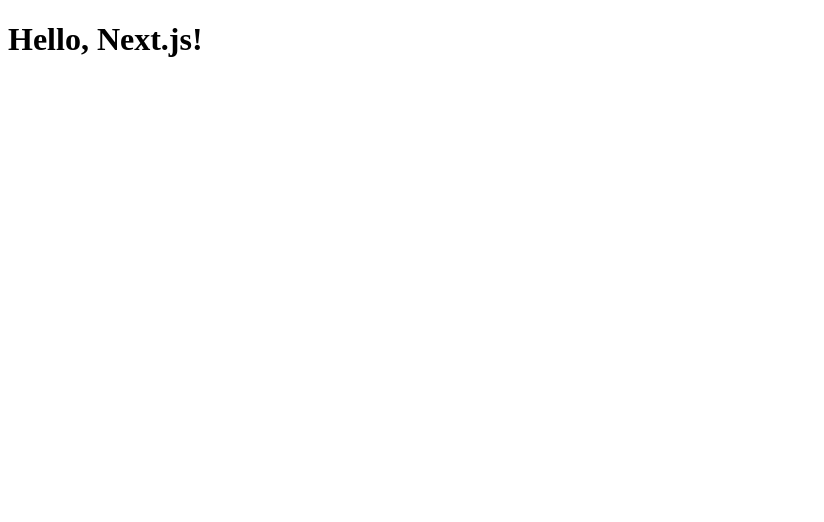
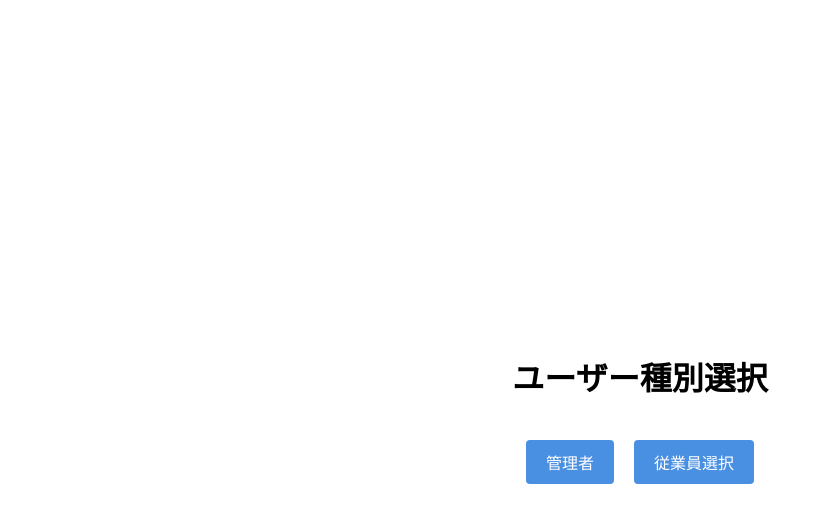
Before and after one commit to kakaz-one/brushuptest-1, a Next.js app: page / in a window 1280 px wide. Shown: the top 522 px of the page, without its empty margins (0-824 px from the left). Built offline with nearby package versions, Linux system fonts and the light colour scheme.

Commit message:
管理者ページと従業員ページの作成だけ。全て中身は空です。

```diff
--- /dev/null
+++ b/src/app/page.module.css
@@ -0,0 +1,28 @@
+.container {
+  display: flex;
+  flex-direction: column;
+  align-items: center;
+  justify-content: center;
+  min-height: 100vh;
+  gap: 20px;
+}
+
+.buttonContainer {
+  display: flex;
+  gap: 20px;
+}
+
+.button {
+  padding: 10px 20px;
+  font-size: 16px;
+  cursor: pointer;
+  background-color: #4a90e2;
+  color: white;
+  border: none;
+  border-radius: 4px;
+  transition: background-color 0.3s;
+}
+
+.button:hover {
+  background-color: #357abd;
+}
--- a/src/app/page.tsx
+++ b/src/app/page.tsx
@@ -1,3 +1,22 @@
+import Link from 'next/link'
+import styles from './page.module.css'
+
 export default function Page() {
-  return <h1>Hello, Next.js!</h1>
+  return (
+    <div className={styles.container}>
+      <h1>ユーザー種別選択</h1>
+      <div className={styles.buttonContainer}>
+        <Link href="/admin">
+          <button className={styles.button}>
+            管理者
+          </button>
+        </Link>
+        <Link href="/admin_employee_select">
+          <button className={styles.button}>
+            従業員選択
+          </button>
+        </Link>
+      </div>
+    </div>
+  )
 }
```
Also changed, not shown: src/app/admin_employee_select/page.tsx (added, +22 -0 lines), src/app/auth/admin/page.tsx (added), src/app/auth/employee/[id]/attendance/page.tsx (added), src/app/auth/employee/[id]/page.tsx (added), src/app/auth/employee/[id]/sharing/page.tsx (added), src/app/auth/employee/login/page.tsx (added).
